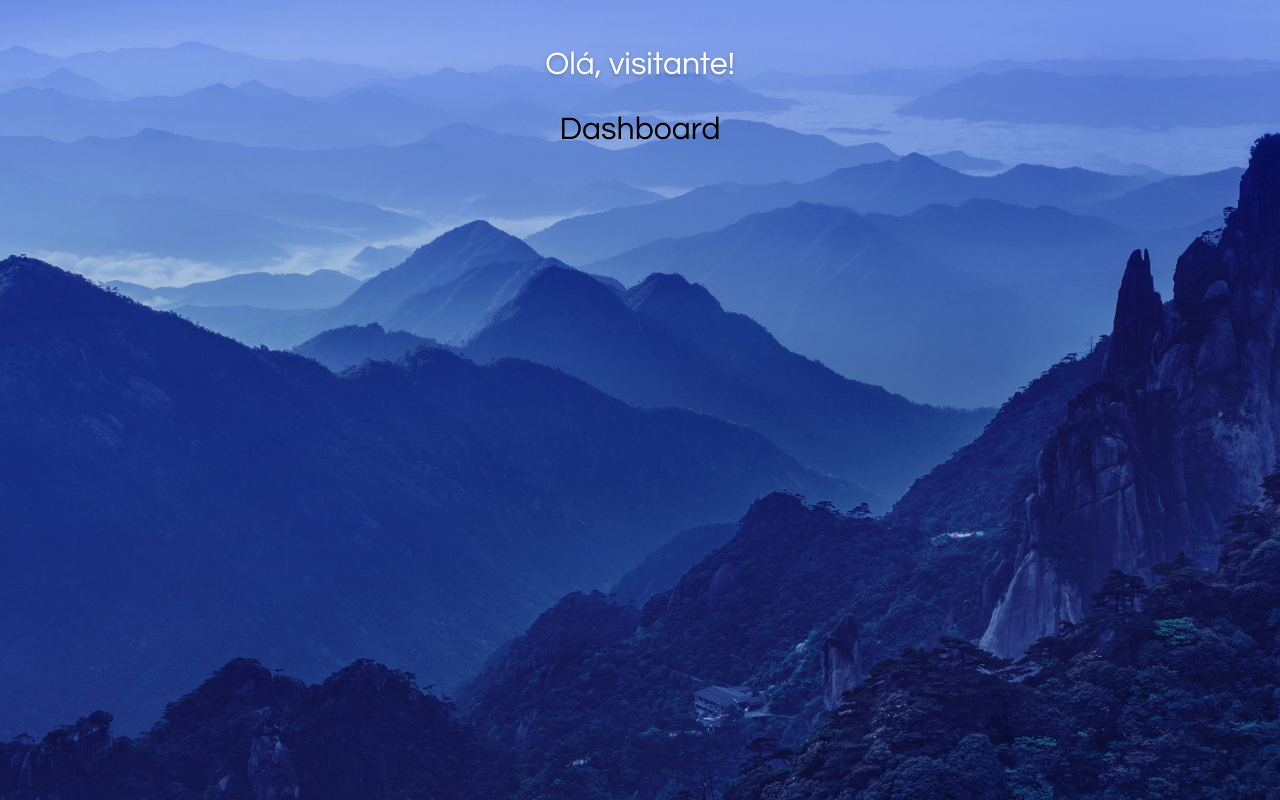
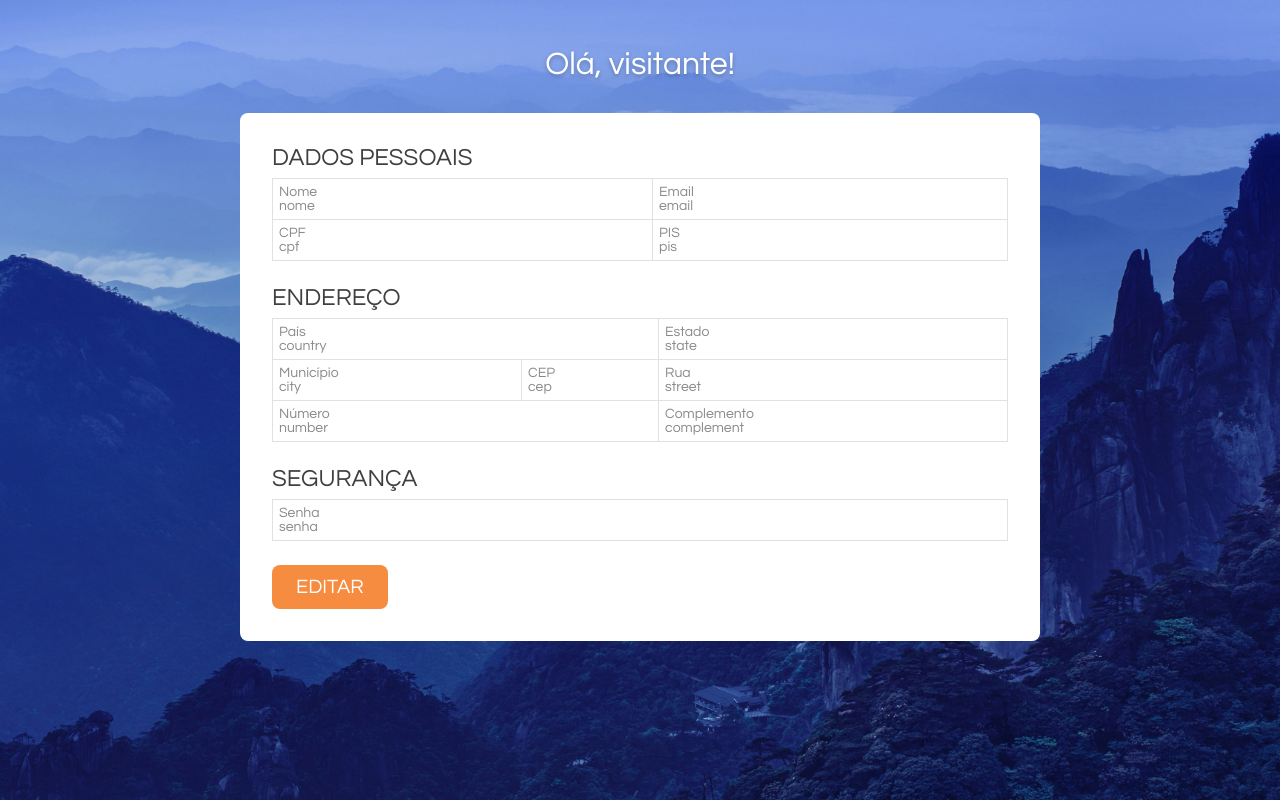
Before and after one commit to victormedeiros1/crud-users, a Vue app: page /dashboard in a window 1280 px wide. Built offline with nearby package versions, Linux system fonts and the light colour scheme.

Commit message:
feat: Dashboard view

```diff
--- a/src/assets/css/utils/spaces.css
+++ b/src/assets/css/utils/spaces.css
@@ -19,6 +19,7 @@
 
   /* ===== Padding ===== */
   --p-4: 0.25rem;
+  --p-6: 0.375rem;
   --p-8: 0.5rem;
   --p-10: 0.625rem;
   --p-12: 0.75rem;
--- a/src/views/Dashboard.vue
+++ b/src/views/Dashboard.vue
@@ -1,9 +1,134 @@
 <script>
-'Dashboard'
+import Submit from '@/components/Submit.vue'
+
+export default {
+  name: 'Dashboard',
+  components: {
+    Submit
+  }
+}
 </script>
 
 <template>
-  <div>
-    <h1>Dashboard</h1>
-  </div>
+  <main class="dashboard">
+    <section class="dashboard__section">
+      <h2 class="dashboard__title">DADOS PESSOAIS</h2>
+      <table>
+        <tr>
+          <td>
+            <span>Nome</span>
+            <span>nome</span>
+          </td>
+          <td>
+            <span>Email</span>
+            <span>email</span>
+          </td>
+        </tr>
+        <tr>
+          <td>
+            <span>CPF</span>
+            <span>cpf</span>
+          </td>
+          <td>
+            <span>PIS</span>
+            <span>pis</span>
+          </td>
+        </tr>
+      </table>
+    </section>
+
+    <section class="dashboard__section">
+      <h2 class="dashboard__title">ENDEREÇO</h2>
+      <table>
+        <tr>
+          <td colspan="2">
+            <span>País</span>
+            <span>country</span>
+          </td>
+          <td>
+            <span>Estado</span>
+            <span>state</span>
+          </td>
+        </tr>
+        <tr>
+          <td>
+            <span>Município</span>
+            <span>city</span>
+          </td>
+          <td>
+            <span>CEP</span>
+            <span>cep</span>
+          </td>
+          <td colspan="2">
+            <span>Rua</span>
+            <span>street</span>
+          </td>
+        </tr>
+        <tr>
+          <td colspan="2">
+            <span>Número</span>
+            <span>number</span>
+          </td>
+          <td>
+            <span>Complemento</span>
+            <span>complement</span>
+          </td>
+        </tr>
+      </table>
+    </section>
+
+    <section class="dashboard__section">
+      <h2 class="dashboard__title">SEGURANÇA</h2>
+      <table>
+        <tr>
+          <td>
+            <span>Senha</span>
+            <span>senha</span>
+          </td>
+        </tr>
+      </table>
+    </section>
+
+    <footer class="dashboard__footer">
+      <Submit>EDITAR</Submit>
+    </footer>
+  </main>
 </template>
+
+<style lang="scss" scoped>
+.dashboard {
+  width: 100%;
+  max-width: 800px;
+  display: flex;
+  flex-direction: column;
+  gap: var(--g-24);
+  background-color: var(--light);
+  border-radius: 8px;
+  padding: var(--p-32);
+
+  &__title {
+    color: var(--gray-900);
+    font-size: var(--fs-24);
+    margin-bottom: var(--m-8);
+  }
+
+  table {
+    width: 100%;
+    border-collapse: collapse;
+    border: 1px solid var(--gray-100);
+
+    tr {
+      td {
+        border: 1px solid var(--gray-100);
+        color: var(--gray-600);
+        font-size: var(--fs-14);
+        padding: var(--p-6);
+
+        span {
+          display: block;
+        }
+      }
+    }
+  }
+}
+</style>
```
